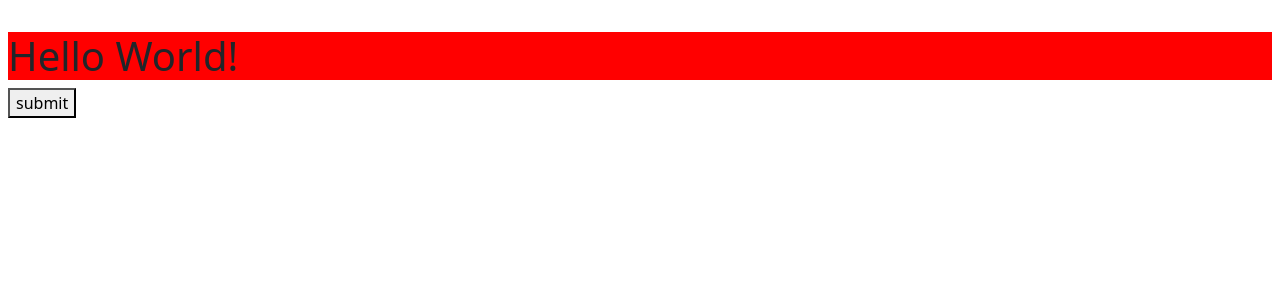
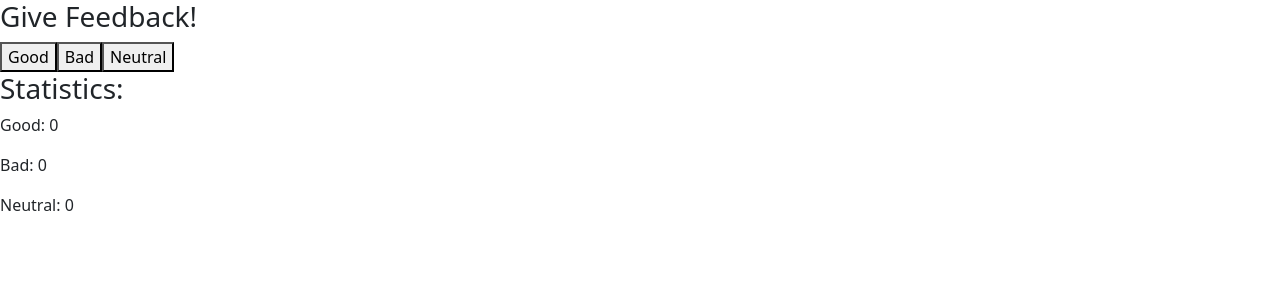
Before and after one commit to Seenu1702/react_learning, a React (Vite) app: page / in a window 1280 px wide. Shown: the top 300 px of the page. Built offline with nearby package versions, Linux system fonts and the light colour scheme.

Commit message:
exercise - stateful class component

```diff
--- a/src/App.jsx
+++ b/src/App.jsx
@@ -1,13 +1,48 @@
-import React from 'react';
-import './App.css';
+import { Component } from "react";
 
-function App() {
-  return (
-    <div className='mt-4 p-2'>
-      <h1>Hello World!</h1>
-      <button>submit</button>
-    </div>
-  )
+class App extends Component{
+
+  constructor(props){
+    super(props);
+
+    this.state = {
+      goodCount: 0,
+      badCount: 0,
+      neutralCount: 0,
+    }
+  }
+
+  handleGoodClick = () => {
+    this.setState((prevState) => ({
+      goodCount: prevState.goodCount + 1,
+    }))
+  }
+
+  handleBadClick = () => {
+    this.setState((prevState) => ({
+      badCount: prevState.badCount + 1,
+    }))
+  }
+
+  handleNeutralClick = () => {
+    this.setState((prevState) => ({
+      neutralCount: prevState.neutralCount + 1,
+    }))
+  }
+  render(){
+    return(
+      <div>
+        <h3>Give Feedback!</h3>
+        <button onClick={this.handleGoodClick}>Good</button>
+        <button onClick={this.handleBadClick}>Bad</button>
+        <button onClick={this.handleNeutralClick}>Neutral</button>
+        <h3>Statistics: </h3>
+        <p>Good: {this.state.goodCount}</p>
+        <p>Bad: {this.state.badCount}</p>
+        <p>Neutral: {this.state.neutralCount}</p>
+      </div>
+    )
+  }
 }
 
 export default App;
```
